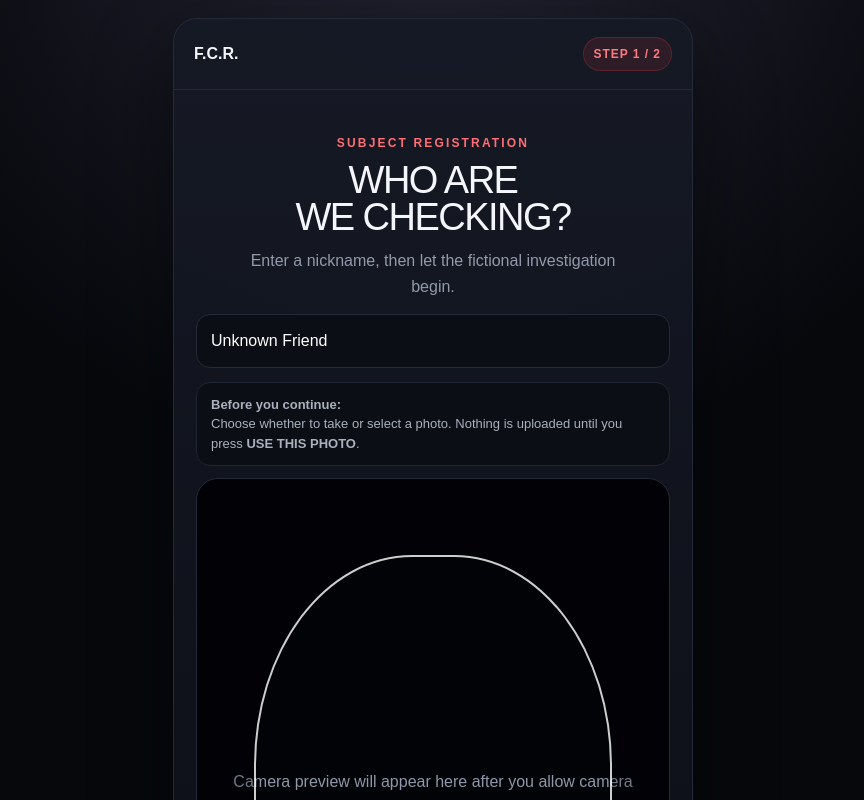
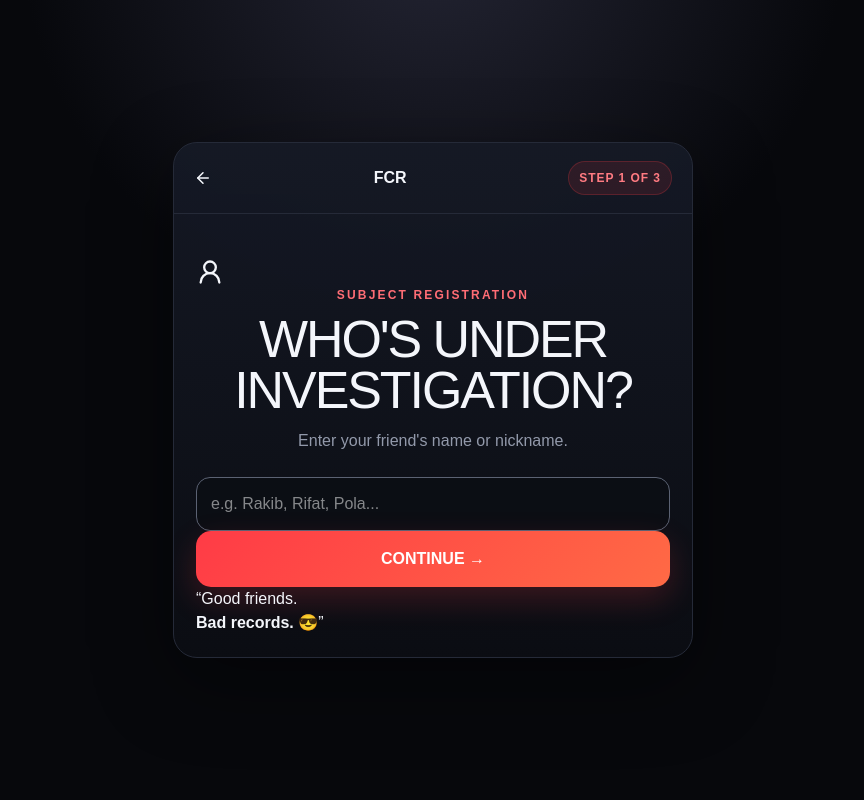
Before and after one commit to tomahmed420/F--C--R, a Next.js app: page /scan in a window 1280 px wide. Shown: the top 800 px of the page, without its empty margins (207-1071 px from the left). Built offline with nearby package versions, Linux system fonts and the light colour scheme.

Commit message:
Match FCR flow to visual mockup

```diff
--- a/app/scan/page.tsx
+++ b/app/scan/page.tsx
@@ -1,61 +1,73 @@
 'use client';
 
-import { useEffect, useMemo, useState } from 'react';
+import { useEffect, useState } from 'react';
 import { useRouter } from 'next/navigation';
 import CameraCapture from '@/components/CameraCapture';
-import { makeResult } from '@/lib/crimes';
-import { Search, ShieldCheck } from 'lucide-react';
+import { Search, ShieldCheck, UserRound, ArrowLeft } from 'lucide-react';
+import { useFCRSounds } from '@/components/SoundSystem';
 
-const steps = [
-  'Connecting to Intelligence Network',
-  'Loading fictional case database',
-  'Checking suspicious activities',
-  'Analyzing friendship history',
-  'Compiling subject profile',
-];
+const steps = ['Connecting to Intelligence Network','Loading fictional case database','Checking suspicious activities','Analyzing friendship history','Compiling subject profile','Finalizing results'];
 
 export default function ScanPage() {
   const router = useRouter();
-  const [photo, setPhoto] = useState('');
-  const [name, setName] = useState('Unknown Friend');
+  const { startAmbient, playFCRSound } = useFCRSounds();
+  const [stage, setStage] = useState<1 | 2 | 3>(1);
+  const [name, setName] = useState('');
   const [running, setRunning] = useState(false);
   const [pct, setPct] = useState(0);
   const [step, setStep] = useState(0);
 
-  const result = useMemo(() => photo ? makeResult(`${name}|${photo.slice(0, 80)}`) : null, [name, photo]);
+  const continueToCamera = () => {
+    if (!name.trim()) return;
+    startAmbient(); playFCRSound('confirm'); setStage(2);
+  };
 
   useEffect(() => {
     if (!running) return;
+    playFCRSound('scan');
     const timer = window.setInterval(() => {
       setPct(v => {
-        const next = Math.min(v + Math.ceil(Math.random() * 13), 100);
-        setStep(Math.min(Math.floor(next / 21), steps.length - 1));
-        if (next >= 100) { window.clearInterval(timer); window.setTimeout(() => router.push(`/result?name=${encodeURIComponent(name)}`), 450); }
+        const next = Math.min(v + Math.ceil(Math.random() * 12), 100);
+        setStep(Math.min(Math.floor(next / 17), steps.length - 1));
+        if (next >= 100) {
+          window.clearInterval(timer);
+          playFCRSound('complete');
+          window.setTimeout(() => router.push('/result'), 700);
+        }
         return next;
       });
-    }, 420);
+    }, 430);
     return () => window.clearInterval(timer);
-  }, [running, name, router]);
+  }, [running, router, playFCRSound]);
 
   const captured = (data: string) => {
-    setPhoto(data);
+    playFCRSound('confirm');
     localStorage.setItem('fcr_photo', data);
-    localStorage.setItem('fcr_name', name);
-    setRunning(true); setPct(3); setStep(0);
+    localStorage.setItem('fcr_name', name.trim());
+    setStage(3); setRunning(true); setPct(2); setStep(0);
   };
 
-  if (running) return <main className="app"><section className="shell"><div className="glass"><header className="topbar"><strong>F.C.R.</strong><span className="badge"><Search size={14}/> Investigating</span></header><div className="content">
-    <div className="hero"><div className="eyebrow">CASE IN PROGRESS</div><h1 style={{fontSize:38}}>SUBJECT<br/>ANALYSIS</h1><p className="sub">{steps[step]}…</p></div>
-    <div className="progress"><div style={{width:`${pct}%`}}/></div>
-    <div className="row" style={{marginTop:18}}><span className="label">Progress</span><span className="value">{pct}%</span></div>
-    <div className="stack" style={{marginTop:16}}>{steps.map((s,i)=><div key={s} className="row"><span className="label">{i < step ? '✓' : i === step ? '●' : '○'} &nbsp;{s}</span><span className="label">{i < step ? 'DONE' : i === step ? 'RUNNING' : 'WAIT'}</span></div>)}</div>
-    <div className="disclaimer" style={{marginTop:20}}><ShieldCheck size={16} style={{verticalAlign:'-3px',marginRight:5}}/> This is a fictional comedy report. No biometric identification is performed.</div>
+  if (stage === 1) return <main className="app"><section className="shell"><div className="glass"><header className="topbar"><button className="icon-btn" onClick={()=>router.push('/')}><ArrowLeft size={18}/></button><strong className="logo-mark">F<span>CR</span></strong><span className="badge">STEP 1 OF 3</span></header><div className="content">
+    <div className="stepbar"><i className="active"/><i/><i/></div>
+    <div className="hero compact"><div className="step-icon"><UserRound size={28}/></div><div className="eyebrow">SUBJECT REGISTRATION</div><h1 className="screen-title">WHO'S UNDER<br/>INVESTIGATION?</h1><p className="sub">Enter your friend's name or nickname.</p></div>
+    <input autoFocus className="input name-input" value={name} onChange={e=>setName(e.target.value)} maxLength={40} placeholder="e.g. Rakib, Rifat, Pola..."/>
+    <button className="primary hero-cta" onClick={continueToCamera} disabled={!name.trim()}>CONTINUE <span>→</span></button>
+    <div className="quote">“Good friends.<br/><b>Bad records.</b> 😎”</div>
   </div></div></section></main>;
 
-  return <main className="app"><section className="shell"><div className="glass"><header className="topbar"><strong>F.C.R.</strong><span className="badge">Step 1 / 2</span></header><div className="content">
-    <div className="hero" style={{paddingBottom:14}}><div className="eyebrow">SUBJECT REGISTRATION</div><h1 style={{fontSize:38}}>WHO ARE<br/>WE CHECKING?</h1><p className="sub">Enter a nickname, then let the fictional investigation begin.</p></div>
-    <input className="input" value={name} onChange={e=>setName(e.target.value)} maxLength={40} placeholder="Friend's name / nickname"/>
-    <div style={{height:14}}/>
+  if (stage === 2) return <main className="app"><section className="shell"><div className="glass"><header className="topbar"><button className="icon-btn" onClick={()=>setStage(1)}><ArrowLeft size={18}/></button><strong className="logo-mark">F<span>CR</span></strong><span className="badge">STEP 2 OF 3</span></header><div className="content">
+    <div className="stepbar"><i className="done"/><i className="active"/><i/></div>
+    <div className="hero compact"><div className="eyebrow">SUBJECT VERIFICATION</div><h1 className="screen-title">TAKE A<br/>PHOTO</h1><p className="sub">Position your friend's face inside the frame.</p></div>
     <CameraCapture onCaptured={captured}/>
   </div></div></section></main>;
+
+  return <main className="app"><section className="shell"><div className="glass"><header className="topbar"><strong className="logo-mark">F<span>CR</span></strong><span className="badge"><Search size={14}/> STEP 3 OF 3</span></header><div className="content">
+    <div className="stepbar"><i className="done"/><i className="done"/><i className="active"/></div>
+    <div className="hero compact"><div className="eyebrow">CASE IN PROGRESS</div><h1 className="screen-title">INVESTIGATING<span className="blink">...</span></h1><p className="sub">{steps[step]}…</p></div>
+    <div className="scan-map"><div className="scan-ring"/><div className="scan-dot"/></div>
+    <div className="progress"><div style={{width:pct + '%'}}/></div>
+    <div className="row" style={{marginTop:18}}><span className="label">Investigation progress</span><span className="value">{pct}%</span></div>
+    <div className="stack" style={{marginTop:10}}>{steps.map((s,i)=><div key={s} className="row"><span className={i < step ? 'check done-text' : i === step ? 'check running-text' : 'check'}>{i < step ? '✓' : i === step ? '●' : '○'}</span><span className="label" style={{flex:1}}>{s}</span><span className="label">{i < step ? 'DONE' : i === step ? 'RUNNING' : 'WAIT'}</span></div>)}</div>
+    <div className="disclaimer" style={{marginTop:18}}><ShieldCheck size={16} style={{verticalAlign:'-3px',marginRight:5}}/> Fictional analysis only. No biometric identification is performed.</div>
+  </div></div></section></main>;
 }
```
